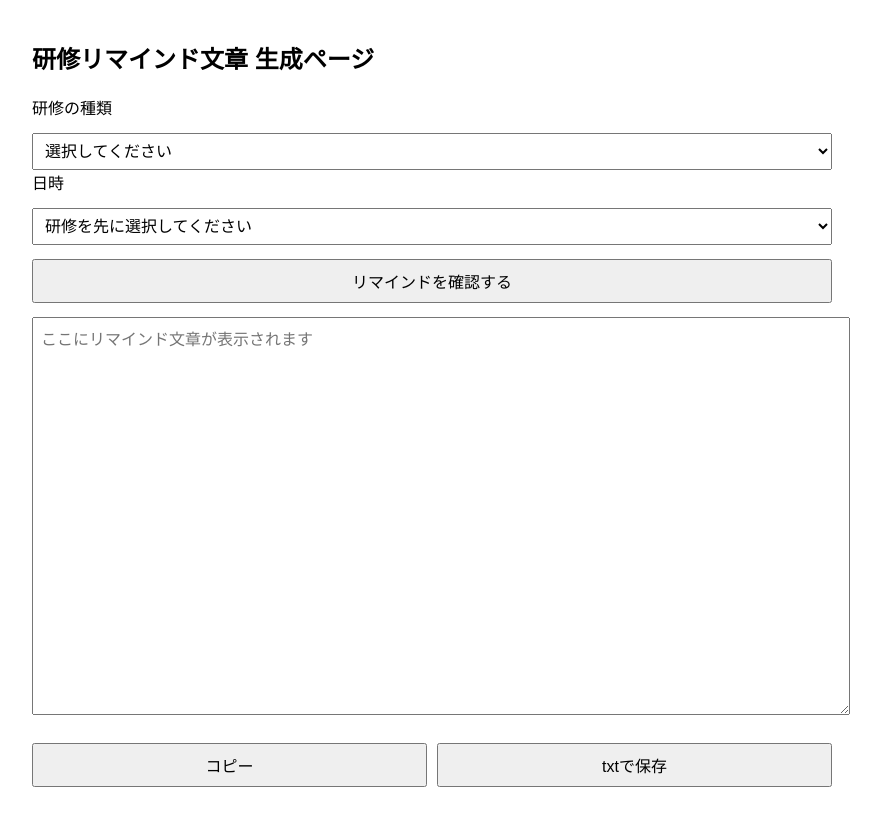
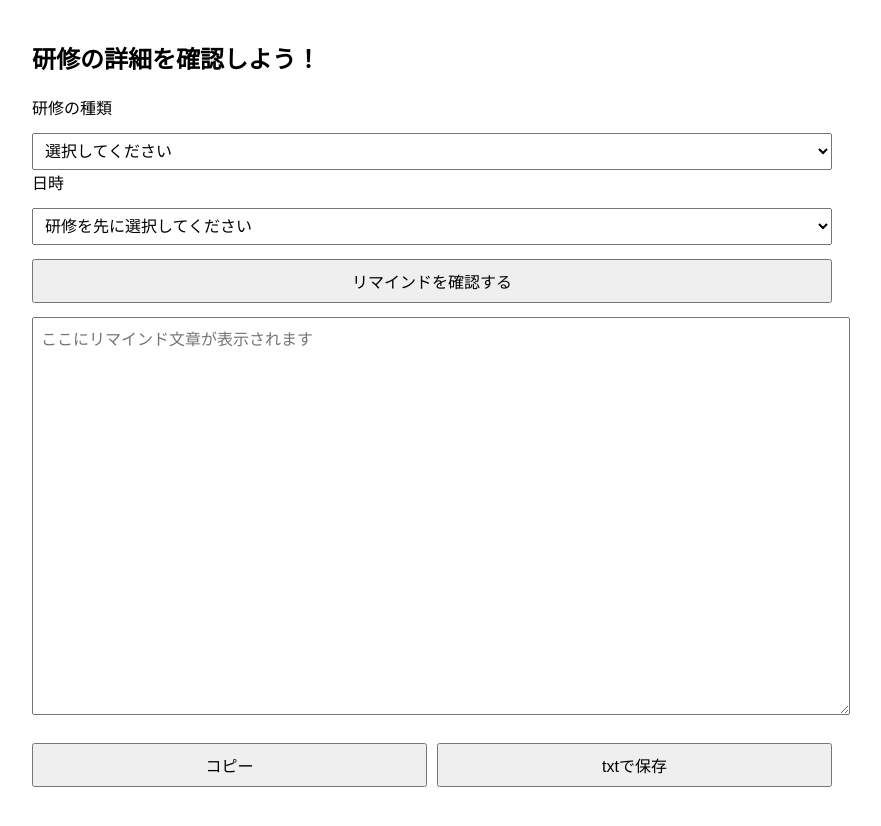
Before and after one commit to maho1203/reminder, a plain HTML site: page index.html in a window 1280 px wide. Shown: the whole page, without its empty margins (208-1089 px from the left). Drawn offline with Linux system fonts and the light colour scheme.

Commit message:
Update index.html

```diff
--- a/index.html
+++ b/index.html
@@ -13,7 +13,7 @@
 </head>
 <body>
 
-<h2>研修リマインド文章 生成ページ</h2>
+<h2>研修の詳細を確認しよう！</h2>
 
 <label>研修の種類</label>
 <select id="trainingSelect">
```
